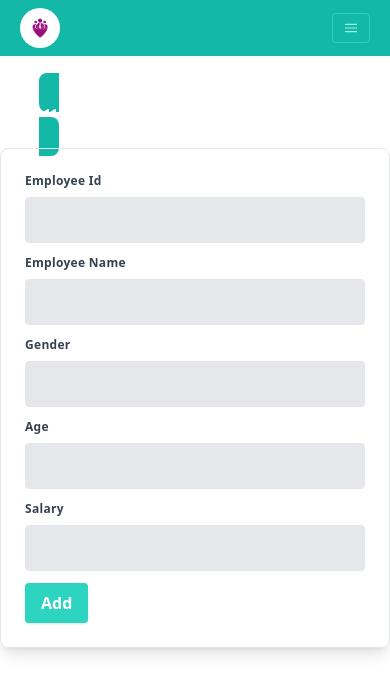
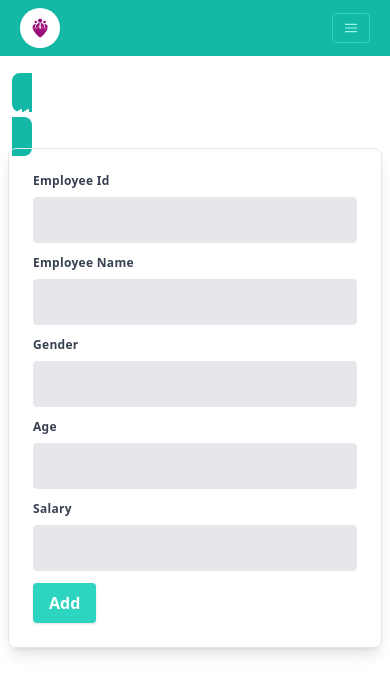
Before and after one commit to Molla-Mainuddin/employee-management, a React (Create React App) app: page /adduser in a window 390 px wide. Shown: the top 694 px of the page. Built offline with nearby package versions, Linux system fonts and the light colour scheme; the HTML template or start-up script is replaced by a standard one.

Commit message:
mobile view modified

```diff
--- a/src/Pages/Home/components/AddEmployee.jsx
+++ b/src/Pages/Home/components/AddEmployee.jsx
@@ -40,9 +40,9 @@ const AddEmployee = () => {
     }
 
     return (
-        <div className='pt-20'>
+        <div className='pt-20 mx-2 lg:mx-0'>
             {/* For Back to home button */}
-            <div className='w-4/5 mx-auto'>
+            <div className='w-full pl-1 lg:pl-40'>
                 <Link to="/" type="button" className="text-white bg-teal-500 hover:bg-teal-600
                  font-medium rounded-lg text-sm px-5 py-2.5 mb-2">
                     <span className='flex items-center space-x-1'>
--- a/src/Pages/Home/components/EditEmployee.jsx
+++ b/src/Pages/Home/components/EditEmployee.jsx
@@ -55,9 +55,9 @@ const EditEmployee = () => {
     }
 
     return (
-        <div className='p-20'>
+        <div className='pt-20 mx-2 lg:mx-0'>
             {/* For Back to home button */}
-            <div className='w-4/5 mx-auto'>
+            <div className='w-full pl-1 lg:pl-40'>
                 <Link to="/" type="button" className="text-white bg-teal-500 hover:bg-teal-600
                  font-medium rounded-lg text-sm px-5 py-2.5 mb-2">
                     <span className='flex items-center space-x-1'>
--- a/src/Pages/Home/components/Home.jsx
+++ b/src/Pages/Home/components/Home.jsx
@@ -4,8 +4,8 @@ import TableDataList from './TableDataList';
 
 const Home = () => {
     return (
-        <div className='pt-12'>
-            <div className='w-4/5 mx-auto'>
+        <div className='pt-12 pb-6 w-full'>
+            <div className='w-full pl-1 mx-2 lg:mx-0 lg:pl-40'>
                 <Link to="/adduser" type="button" id='mybutton' className="text-white bg-teal-500 hover:bg-teal-600
                  font-medium rounded-lg text-sm px-5 py-2.5 mb-2 mt-8">
                     Add Employee
--- a/src/Pages/Home/components/TableDataList.jsx
+++ b/src/Pages/Home/components/TableDataList.jsx
@@ -30,7 +30,7 @@ const TableDataList = () => {
     }
 
     return (
-        <div className="w-[90%] overflow-x-auto border shadow-md mx-auto lg:w-4/5 ">
+        <div className="overflow-x-auto border shadow-md mx-auto lg:w-4/5 ">
             <table className="w-full text-base text-left text-gray-500">
                 <thead className="text-xs text-gray-50 uppercase bg-gray-600">
                     <tr>
```
